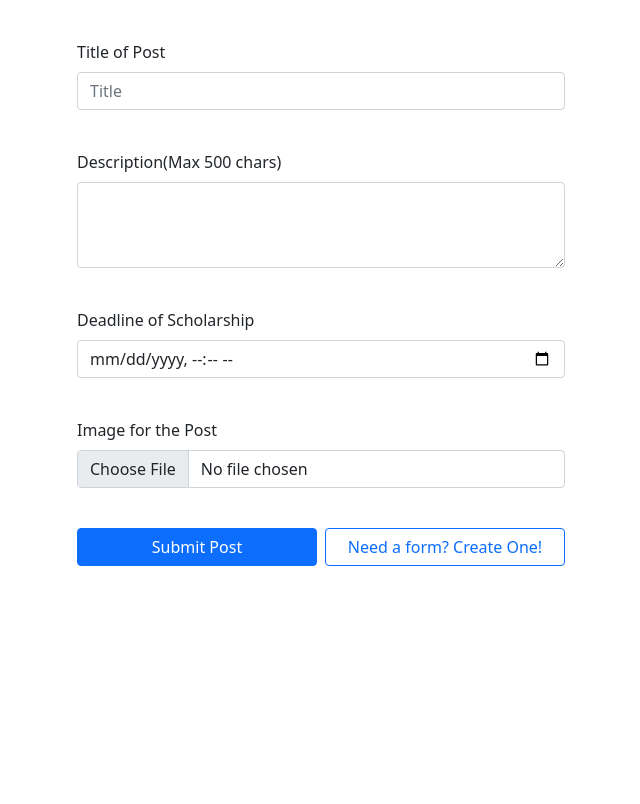
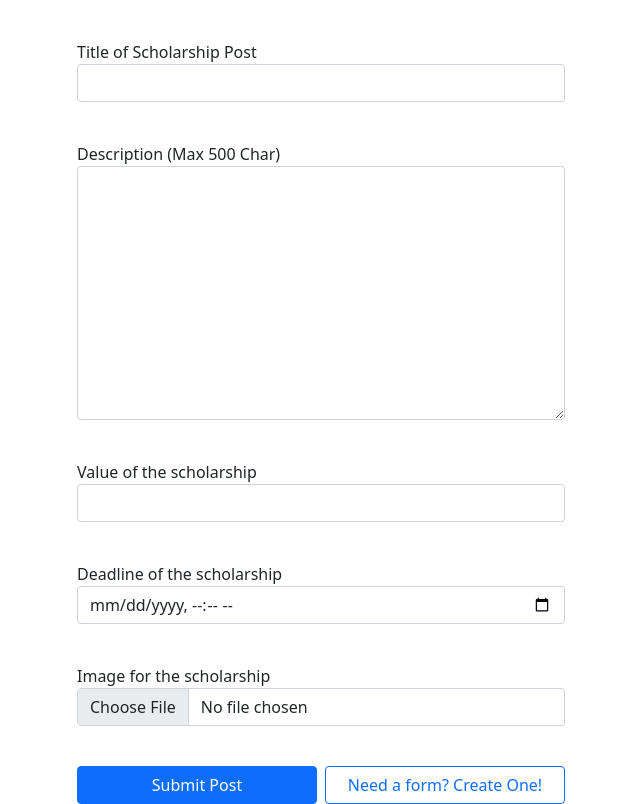
Before and after one commit to 98ZhaoJeffrey/Glorious-Future, a Django app: page /post/make-post in a window 1280 px wide. Shown: the part 56-860 px from the top of the page, without its empty margins (319-959 px from the left). Before the commit the page ends 622 px from the top, so only its background shows below. Run offline with Django 3.2, Linux system fonts and the light colour scheme; the visitor is signed in with stand-in values (Sample User, id 1); some libraries are stand-ins or nearby versions.

Commit message:
added create post function, need to fix image uploads

```diff
--- a/mysite/mysite/settings.py
+++ b/mysite/mysite/settings.py
@@ -43,7 +43,8 @@ INSTALLED_APPS = [
     'userApp.apps.UserappConfig',
     'post.apps.PostConfig',
     'crispy_forms',
-    'taggit'
+    'taggit',
+    'widget_tweaks',
 ]
 
 MIDDLEWARE = [
@@ -134,8 +135,9 @@ LOGOUT_REDIRECT_URL = 'index'
 
 STATIC_URL = '/static/'
 
-MEDIA_URL = '/images/'
 
+MEDIA_ROOT = os.path.join(BASE_DIR, "media/")
+MEDIA_URL = "/media/"
 CRISPY_TEMPLATE_PACK = 'bootstrap4'
 
 
--- a/mysite/mysite/urls.py
+++ b/mysite/mysite/urls.py
@@ -13,9 +13,13 @@ Including another URLconf
     1. Import the include() function: from django.urls import include, path
     2. Add a URL to urlpatterns:  path('blog/', include('blog.urls'))
 """
+import django
+from django.conf.urls import url
 from django.contrib import admin
 from django.urls import path, include
 from . import views
+from django.conf import settings
+from django.views.static import serve
 
 urlpatterns = [
     path('admin/', admin.site.urls),
@@ -24,3 +28,9 @@ urlpatterns = [
     path('about/', views.about, name='about'),
     path('post/', include('post.urls'))
 ]
+
+urlpatterns += [
+        url(r'^static/(?P<path>.*)$', serve, {'document_root': settings.MEDIA_ROOT,}),
+        url(r'^media/(?P<path>.*)$', django.views.static.serve, {
+        'document_root': settings.MEDIA_ROOT})
+    ]
--- /dev/null
+++ b/mysite/post/forms.py
@@ -0,0 +1,38 @@
+from django import forms
+from django.forms import widgets
+from .models import Post
+from datetime import datetime
+from django.core.exceptions import ValidationError
+
+class PostForm(forms.ModelForm):
+    title = forms.CharField(max_length=100, required=True, label='Title of Scholarship Post')
+    description = forms.CharField(max_length=500, label='Description (Max 500 Char)', widget=forms.Textarea)
+    value = forms.CharField(max_length=9, required=True, label='Value of the scholarship', widget=forms.widgets.NumberInput())
+    dueDate = forms.DateTimeField(label='Deadline of the scholarship', required=True, widget=forms.widgets.DateInput(attrs={'type': 'datetime-local', 'format':'%m/%d/%Y %H:%M'}))
+    photo = forms.ImageField(label='Image for the scholarship', required=False, widget=forms.widgets.FileInput(attrs={'class':'form-control', 'accept':'image/*'}))
+
+    class Meta:
+        model = Post
+        fields = ['title', 'description', 'value', 'dueDate', 'photo']
+
+    def __init__(self, user, *args, **kwargs):
+        self.user = user
+        super(PostForm, self).__init__(*args, **kwargs)
+
+    def clean(self):
+        cleaned_data = self.cleaned_data
+        dueDate = cleaned_data.get('dueDate')
+        value = cleaned_data.get('value')
+        print(dueDate < datetime.now(dueDate.tzinfo))
+        if dueDate < datetime.now(dueDate.tzinfo):
+            raise ValidationError(('Invalid date - renewal in past'))
+        if int(value) < 0:
+            raise ValidationError(('Scholarships must be above $0'))
+        print(f"Data: {cleaned_data}")
+        return cleaned_data
+
+    def save(self, commit=True):
+        post_instance = super(PostForm, self).save(commit=False)
+        post_instance.organization_id = self.user.id
+        if commit:
+            post_instance.save()
--- a/mysite/post/models.py
+++ b/mysite/post/models.py
@@ -1,6 +1,7 @@
 from django.db import models
 from django.db import models
 from uuid import uuid4
+from datetime import datetime
 from taggit.managers import TaggableManager
 from taggit.models import GenericUUIDTaggedItemBase, TaggedItemBase
 # Create your models here.
@@ -12,25 +13,27 @@ class Post(models.Model):
     UUID = models.UUIDField(default=uuid4, primary_key=True, editable=False)
     title = models.CharField(max_length=100, blank=False)
     value = models.IntegerField(blank=False)
-    dueDate = models.DateTimeField()
-    photo = models.ImageField()
+    dueDate = models.DateTimeField(blank=False)
+    photo = models.ImageField(upload_to='thumbnails', blank=True, default='thumbnails/post.png')
     description = models.CharField(max_length=500)
     organization = models.ForeignKey('userApp.User', on_delete=models.CASCADE)
-    tags = TaggableManager(through=TaggedItem)
-
+    tags = TaggableManager(through=TaggedItem, blank=True)
+    link = models.URLField(default='https://www.google.com/',blank=True)
     def __str__(self):
         return self.title
+
 """
 class Form(models.Model):
-    Post = models.ForeignKey('Post', on_delete=models.CASCADE)
-    Question1 = models.CharField(max_length=400)
-    Question2 = models.CharField(max_length=400)
-    Question3 = models.CharField(max_length=400)
+    UUID = models.OneToOneField('Post', on_delete=models.CASCADE, primary_key=True)
+    question1 = models.CharField(max_length=400)
+    question2 = models.CharField(max_length=400)
+    question3 = models.CharField(max_length=400)
 
 
 class Response(models.Model):
-    Form = models.ForeignKey('Form', on_delete=models.CASCADE)
-    Answer1 = models.CharField(max_length=1000)
-    Answer2 = models.CharField(max_length=1000)
-    Answer3 = models.CharField(max_length=1000)
+    responseID = models.UUIDField(default=uuid4, primary_key=True, editable=False)
+    form = models.ForeignKey('Form', on_delete=models.CASCADE)
+    answer1 = models.CharField(max_length=1000)
+    answer2 = models.CharField(max_length=1000)
+    answer3 = models.CharField(max_length=1000)
 """
--- a/mysite/post/templates/create_post.html
+++ b/mysite/post/templates/create_post.html
@@ -1,37 +1,43 @@
 {% extends 'base.html' %}
-
+{% load crispy_forms_tags %}
 
 {% block content%}
+
 <style>
-    .mb-3{
+    .form-group{
         margin-top: 40px;
-        margin-bottom: 40px;
+        margin-bottom:40px
+    }
+    .asteriskField {
+        display: none;
     }
 </style>
-<form>
+
+{% if form.errors %}
+    {% for field in form %}
+        {% for error in field.errors %}
+            <div class="alert alert-danger">
+                <strong>{{ error|escape }}</strong>
+            </div>
+        {% endfor %}
+    {% endfor %}
+    {% for error in form.non_field_errors %}
+        <div class="alert alert-danger">
+            <strong>{{ error|escape }}</strong>
+        </div>
+    {% endfor %}
+{% endif %}
+
+<form method="post" action="{% url 'post' %}">
     {% csrf_token %}
     <div class="container" style="width:40%; margin-top:40px">
         <div class="mb-3">
-            <label for="Title" class="form-label">Title of Post</label>
-            <input type="text" class="form-control" id="Title" placeholder="Title" required>
-        </div>
-        <div class="mb-3">
-            <label for="Description" class="form-label">Description(Max 500 chars)</label>
-            <textarea class="form-control" id="Description" rows="3" maxlength="500"></textarea>
-        </div>
-        <div class="mb-3">
-            <label for="due-date" class="form-label">Deadline of Scholarship</label>
-            <input type="datetime-local" class="form-control" id="due-date">
-        </div>
-        <div class="mb-3">
-            <label for="Image" class="form-label">Image for the Post</label>
-            <input type="file" class="form-control" id="Image" accept="image/*">
+            {{ form|crispy }}
         </div>
         <div class="d-grid gap-2 d-md-flex" style="justify-content: space-around; margin-top:40px;">
-            <button class="btn btn-primary" style="width:50%">Submit Post</button>
+            <button class="btn btn-primary" style="width:50%" type="submit">Submit Post</button>
             <a href="https://twitter.com/" role="button" class="btn btn-outline-primary" style="width:50%; overflow: hidden;" target="_blank">Need a form? Create One!</a>
         </div>
     </div>
-
 </form>
 {% endblock %}
--- a/mysite/post/urls.py
+++ b/mysite/post/urls.py
@@ -4,6 +4,7 @@ from . import views
 
 urlpatterns=[
     re_path(r'^search/$', views.search, name='search'),
+    path('apply', views.submitForm, name='apply'),
     path('make-post', views.createPost, name='post'),
-    path('submit-form', views.submitForm, name='submit'),
+    path('make-form', views.createForm, name='form'),
 ]
--- a/mysite/post/views.py
+++ b/mysite/post/views.py
@@ -2,6 +2,7 @@ from django.shortcuts import render
 from django.shortcuts import redirect, render
 from django.db.models import Q
 from .models import Post
+from .forms import PostForm
 from django.contrib.auth.decorators import login_required
 from django.contrib.admin.views.decorators import staff_member_required, user_passes_test
 from django.core.paginator import Paginator
@@ -15,13 +16,16 @@ def can_view_post(user):
 @user_passes_test(can_view_post)
 def search(request):
     filterList = ['Everyone', 'Black', 'Hispanic', 'Female', 'LGBT', 'Immigrants', 'Disabled', 'Poor']
-    sorts = {"Alphabetic":"thing", "Value Increasing":"", "Value Decreasing":"", "Due Date":""}
+    sorts = {"Title(A-Z)":"title", "Title(Z-A)":"-title", "Value Increasing":"value", "Value Decreasing":"-value", "Due Date":"dueDate"}
+
     query = request.GET.get('query', '')
     Filter = request.GET.get('filter', 'Everyone')
     sortby = request.GET.get('sortby', 'Default')
     pageNum = request.GET.get('page', '1')
-    postResult = Post.objects.all()
+
     Filter = [Filter] if (Filter in filterList) else ['Everyone']
+
+    postResult = Post.objects.all().order_by(sorts.get(sortby,"UUID"))
     if(query):
         #search for words in the title, description or organizaton name, then filter out the tags
         postResult = Post.objects.filter((Q(title__icontains=query)|Q(description__icontains=query))|Q(organization__username__icontains=query))
@@ -52,10 +56,20 @@ def submitForm(request):
 
 @login_required(login_url='login')
 @staff_member_required
+#make a post card
 def createPost(request):
-    return render(request, 'create_post.html')
+    if request.method == 'POST':
+        form = PostForm(request.user, request.POST, request.FILES)
+        if form.is_valid():
+            form.save()
+            return redirect('search')
+    form = PostForm(request.user)
+    context = {'form':form}
+    return render(request, 'create_post.html', context=context)
+
 
 @login_required(login_url='login')
 @staff_member_required
+# make a form linked to the post
 def createForm(request):
     pass
```
Also changed, not shown: mysite/post/templates/search.html (+4 -3 lines), mysite/post/migrations/0003_auto_20210125_1713.py (added), mysite/post/migrations/0004_auto_20210125_1731.py (added), 1 other file.
